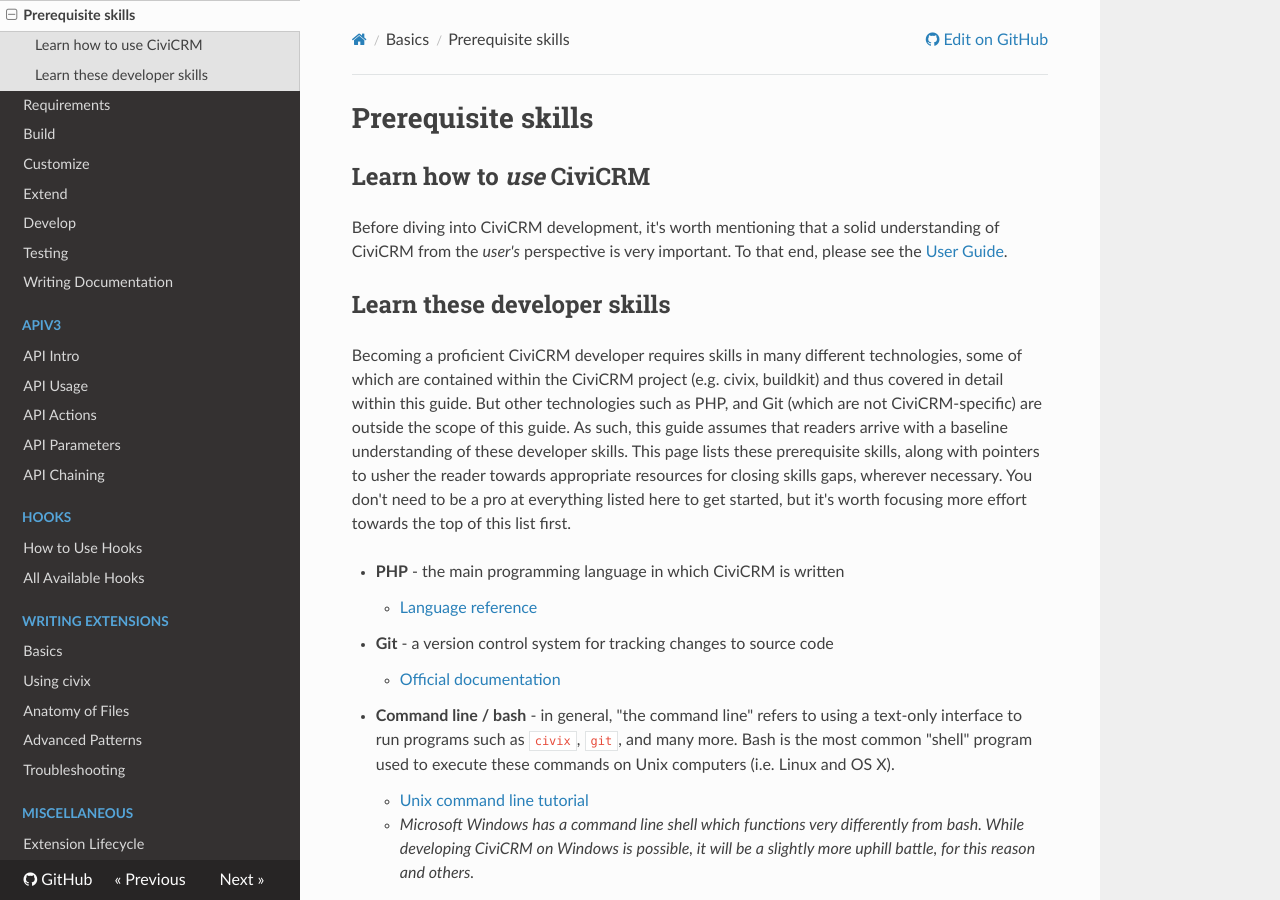
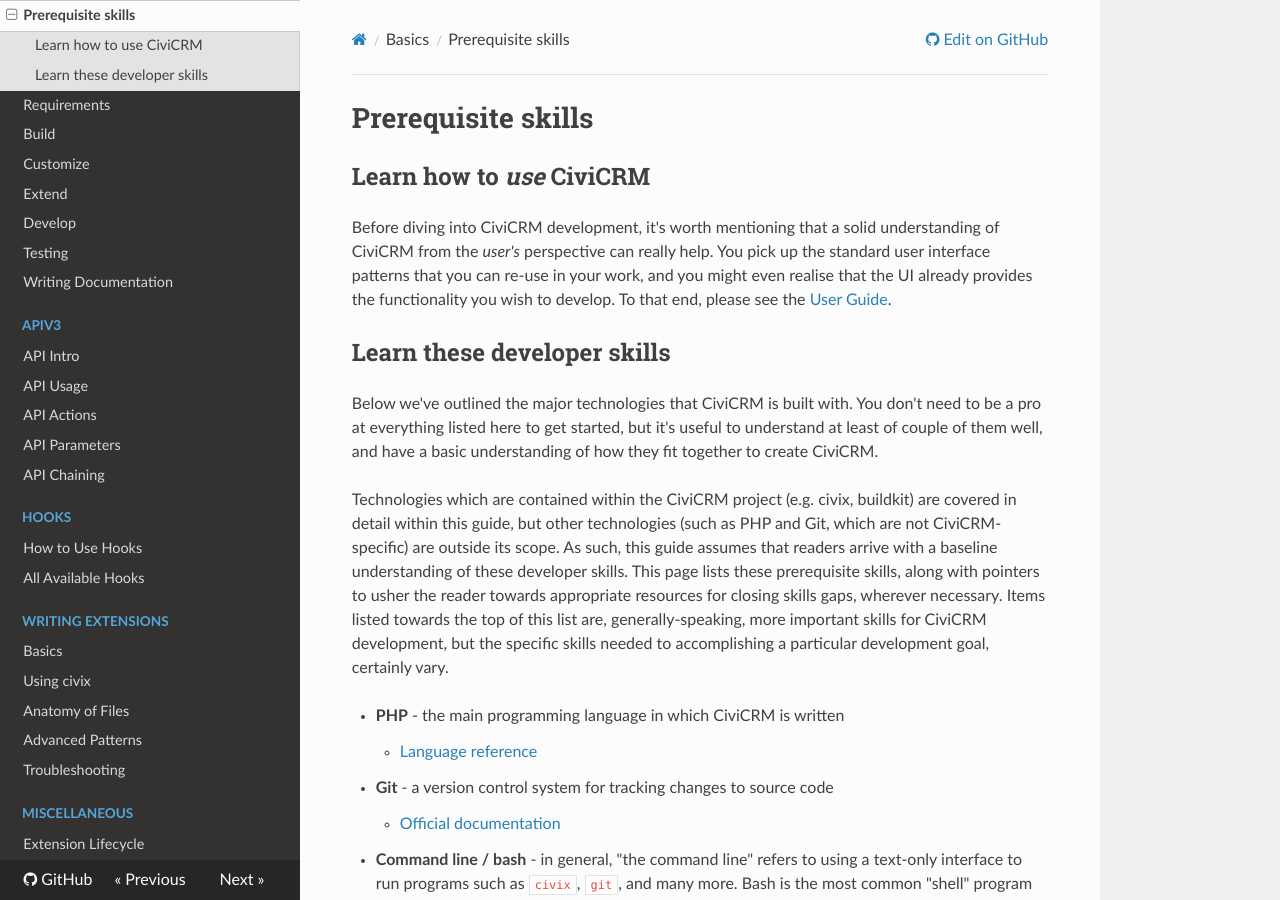
Before and after one commit to civicrm/civicrm-dev-docs, an MkDocs documentation site: the page built from docs/basics/skills.md, in a window 1280 px wide and 900 px high. Built offline with MkDocs 1.6.1, drawn with Linux system fonts in a browser that asks for light colours; nearby versions of some CDN libraries; old or Windows-style settings are respelled for this version of MkDocs.

Commit message:
prerequisite skills: softening language to be more suggestive and less dogmatic

```diff
--- a/docs/basics/skills.md
+++ b/docs/basics/skills.md
@@ -3,23 +3,30 @@
 ## Learn how to *use* CiviCRM
 
 Before diving into CiviCRM development, it's worth mentioning that a solid
-understanding of CiviCRM from the *user's* perspective is very important.
-To that end, please see the
+understanding of CiviCRM from the *user's* perspective can really help. You
+pick up the standard user interface patterns that you can re-use in your work,
+and you might even realise that the UI already provides the functionality you
+wish to develop. To that end, please see the
 [User Guide](https://docs.civicrm.org/user/en/stable/).
 
 
 ## Learn these developer skills
 
-Becoming a proficient CiviCRM developer requires skills in many different
-technologies, some of which are contained within the CiviCRM project
-(e.g. civix, buildkit) and thus covered in detail within this guide. But
-other technologies such as PHP, and Git (which are not CiviCRM-specific) are
-outside the scope of this guide. As such, this guide assumes that readers
+Below we've outlined the major technologies that CiviCRM is built with.
+You don't need to be a pro at everything listed here to get started, but it's
+useful to understand at least of couple of them well, and have a basic
+understanding of how they fit together to create CiviCRM.
+
+Technologies which are contained within the CiviCRM project
+(e.g. civix, buildkit) are covered in detail within this guide, but
+other technologies (such as PHP and Git, which are not CiviCRM-specific) are
+outside its scope. As such, this guide assumes that readers
 arrive with a baseline understanding of these developer skills. This page lists
 these prerequisite skills, along with pointers to usher the reader towards
 appropriate resources for closing skills gaps, wherever necessary.
-You don't need to be a pro at everything listed here to get started, but it's
-worth focusing more effort towards the top of this list first.
+Items listed towards the top of this list are, generally-speaking, more
+important skills for CiviCRM development, but the specific skills needed to
+accomplishing a particular development goal, certainly vary.
 
 -   **PHP** - the main programming language in which CiviCRM is written
     -   [Language reference](http://php.net/manual/en/langref.php)
```
